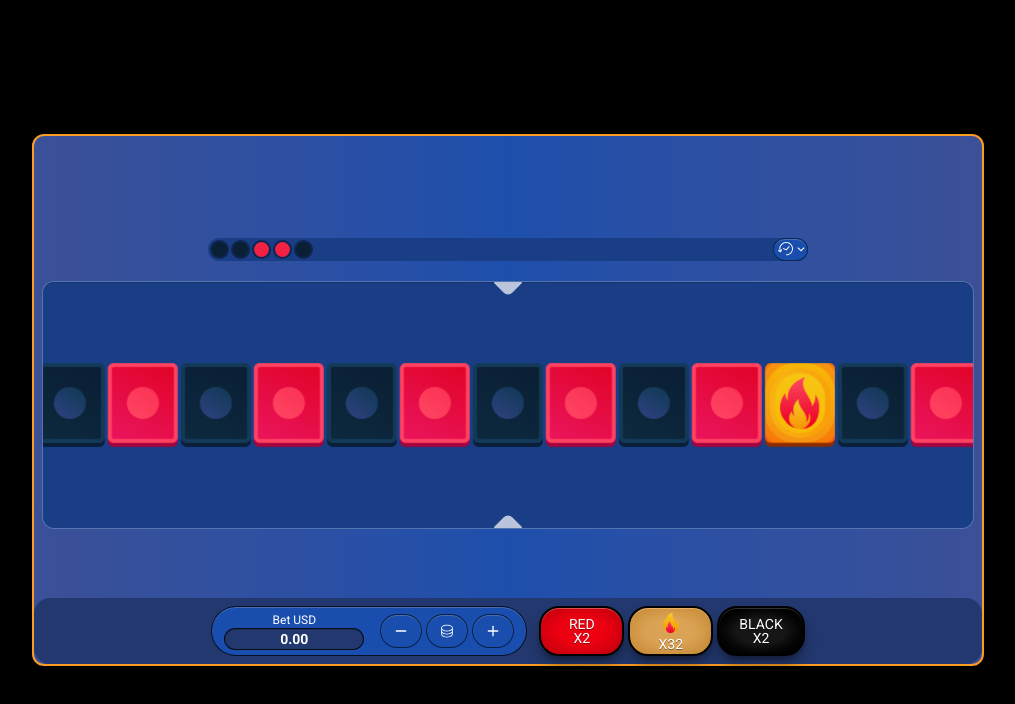
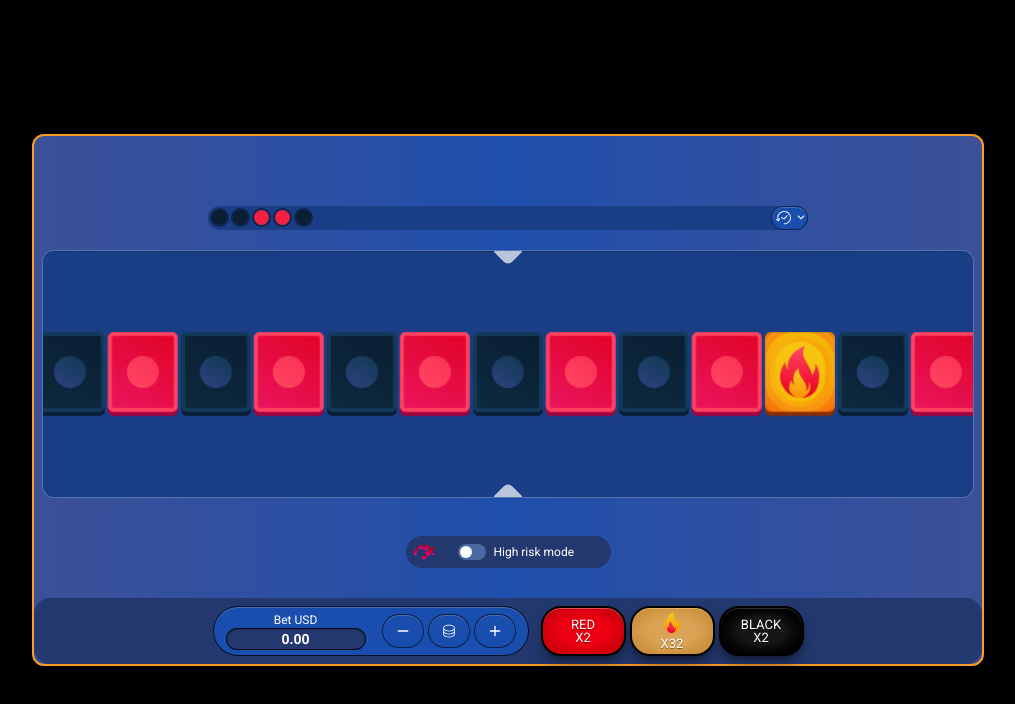
Before and after one commit to FanuelAnte/hotline-clone, a React (Vite) app: page / in a window 1280 px wide. Shown: the top 704 px of the page, without its empty margins (132-1147 px from the left). Built offline with nearby package versions, Linux system fonts and the light colour scheme.

Commit message:
risk mode selector

```diff
--- a/src/App.tsx
+++ b/src/App.tsx
@@ -2,6 +2,7 @@ import "./App.css";
 import BetAmountButtons from "./components/bet_amount_panel";
 import BetSelectionButton from "./components/bet_selection_button";
 import HistoryBar from "./components/history_bar";
+import RiskMode from "./components/risk_mode";
 
 function App() {
   return (
@@ -9,7 +10,7 @@ function App() {
       <div className="w-screen h-screen bg-black flex items-center justify-center font-primary text-white">
         <div className="w-full h-full md:w-[960px] md:h-[540px] p-1">
           <div className="flex flex-col w-full h-full border-0.5 md:border-2 rounded-xl md:border-golden-yellow bg-gradient-to-r from-light-blue-edge via-light-blue-center to-light-blue-edge">
-            <div className="flex flex-col w-full h-full items-center justify-end pb-3">
+            <div className="flex flex-col w-full h-full items-center md:justify-end p-1 pb-3">
               <HistoryBar />
             </div>
             <div className="flex w-full h-full items-center p-2">
@@ -23,10 +24,13 @@ function App() {
                 />
               </div>
             </div>
-            <div className="flex flex-col h-full justify-end">
+            <div className="flex flex-col w-full h-full justify-end pb-8 md:pb-0 items-center md:justify-center">
+              <RiskMode />
+            </div>
+            <div className="flex flex-col justify-end">
               <div className="flex flex-col-reverse md:flex-row w-full bg-darker-blue rounded-2xl p-2 gap-6 md:gap-3 justify-center md:items-stretch items-center">
                 <BetAmountButtons />
-                <div className="flex flex-row items-center justify-center gap-1 pt-1 md:pt-0 text-sm">
+                <div className="flex flex-row items-center justify-center gap-1 pt-1 md:pt-0 text-[13px]">
                   <BetSelectionButton
                     text={
                       <div className="flex flex-col items-center">
--- a/src/components/history_bar.tsx
+++ b/src/components/history_bar.tsx
@@ -3,7 +3,7 @@ import HistoryDots from "./history_dots";
 function HistoryBar() {
   return (
     <>
-      <div className="flex flex-row bg-dark-blue justify-end min-h-[20px] min-w-[600px] rounded-full">
+      <div className="flex flex-row bg-dark-blue justify-end min-h-[20px] md:min-w-[600px] min-w-full rounded-full">
         <div className="flex w-full h-full flex-row p-1 gap-1.5 items-center">
           <HistoryDots color="bg-history-black" />
           <HistoryDots color="bg-history-black" />
@@ -11,7 +11,7 @@ function HistoryBar() {
           <HistoryDots color="bg-history-red" />
           <HistoryDots color="bg-history-black" />
         </div>
-        <div className="flex flex-row h-full items-center inset-shadow-2xs inset-shadow-button-blue-highlight gap-1 px-1 border-1 border-black/50 rounded-full bg-button-blue">
+        <div className="flex flex-row h-full items-center inset-shadow-2xs inset-shadow-button-blue-highlight gap-1.5 p-1 border-1 border-black/50 rounded-full bg-button-blue">
           <img
             src="src/assets/icon-rounds-history.28821710fef20c17.svg"
             alt="round"
--- /dev/null
+++ b/src/components/risk_mode.tsx
@@ -0,0 +1,33 @@
+import { useState } from "react";
+
+function RiskMode() {
+  const [enabled, setEnabled] = useState(false);
+
+  return (
+    <div className="flex flex-row items-center bg-darker-blue h-[30px] py-4 min-w-[205px] rounded-full px-2 gap-6">
+      <img
+        src="src/assets/icon-speedometer.svg"
+        alt="speedometer"
+        className="h-5 w-5"
+      />
+      <div className="flex flex-row items-center gap-2 text-xs">
+        <button
+          onClick={() => setEnabled((prev) => !prev)}
+          className={`w-[28px] h-[16px] rounded-full relative transition-colors duration-200 focus:outline-none ${
+            enabled ? "bg-toggle-green" : "bg-toggle-grey"
+          }`}
+          aria-label="Toggle Risk Mode"
+        >
+          <span
+            className={`absolute top-0.5 left-0.5 h-[12px] w-[12px] transition-transform transform rounded-full bg-white ${
+              enabled ? "translate-x-3" : "translate-x-0"
+            }`}
+          />
+        </button>
+        <p>High risk mode</p>
+      </div>
+    </div>
+  );
+}
+
+export default RiskMode;
--- a/src/index.css
+++ b/src/index.css
@@ -3,6 +3,9 @@
 @theme {
   --color-history-red: #f22143;
   --color-history-black: #0a1f34;
+
+  --color-toggle-green: #5ba100;
+  --color-toggle-grey: #486aa1;
 
   --color-button-red-center: #ed0011;
   --color-button-red-edge: #ba000c;
```
